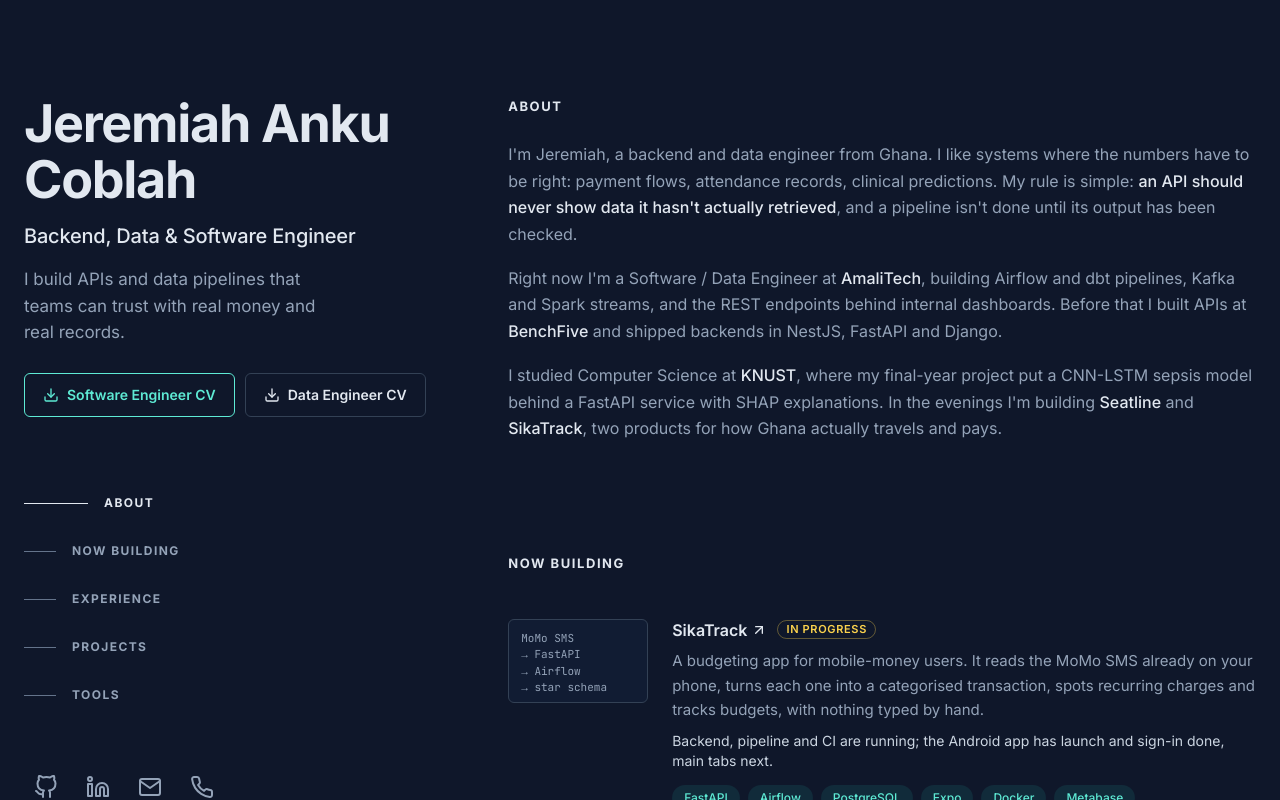
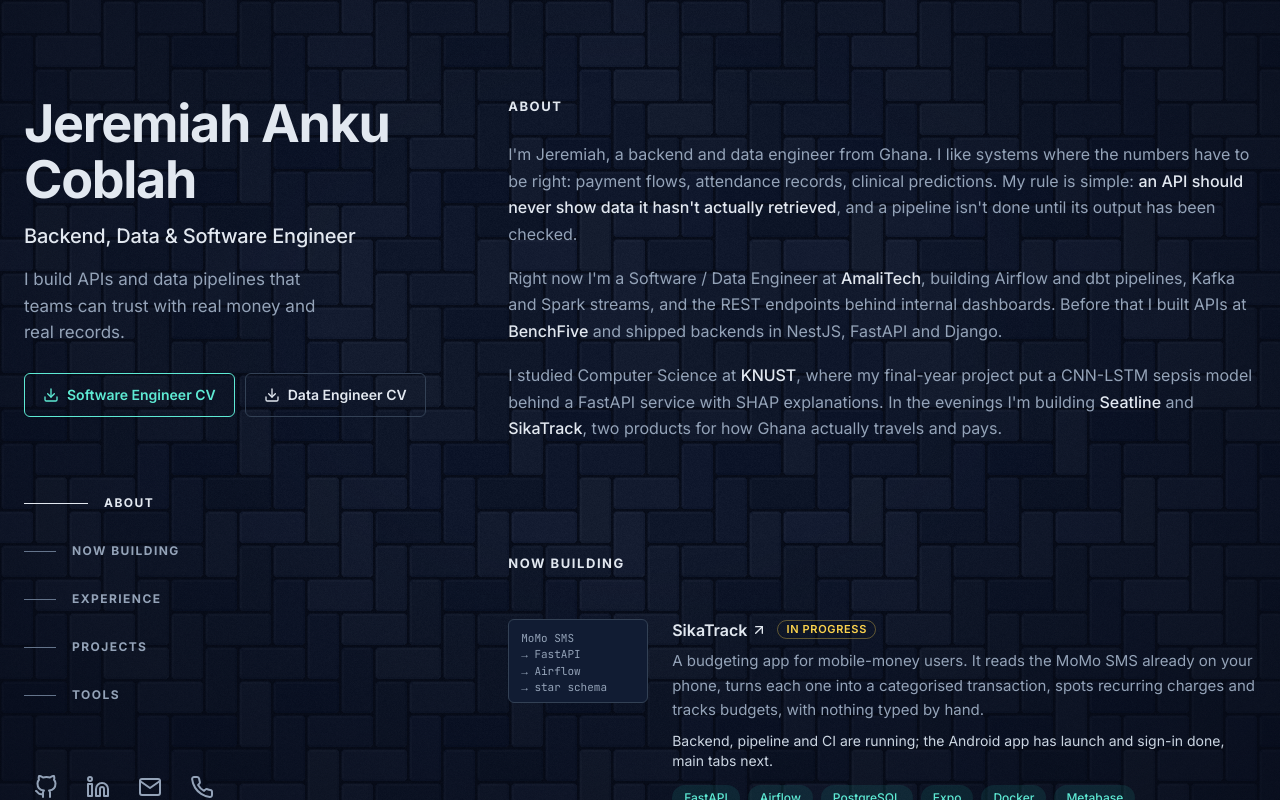
Before and after one commit to Jerry-Khobby/portfolio-site, a React (Create React App) app: page / in a window 1280 px wide. Shown: the top 800 px of the page. Built offline with nearby package versions, Linux system fonts and the light colour scheme.

Commit message:
Add herringbone paving background and edge vignette
Match the revised design: tiled paving texture behind every page,
a vignette that darkens towards the edges, and a slightly stronger
cursor spotlight.

```diff
--- a/src/components/organisms/CursorEffects.jsx
+++ b/src/components/organisms/CursorEffects.jsx
@@ -21,7 +21,7 @@
       frame = null;
       const { x, y, hover } = point;
       const size = hover ? RING_HOVER : RING;
-      glow.style.background = `radial-gradient(600px circle at ${x}px ${y}px, rgba(29, 78, 216, 0.16), transparent 80%)`;
+      glow.style.background = `radial-gradient(600px circle at ${x}px ${y}px, rgba(29, 78, 216, 0.2), transparent 80%)`;
       ring.style.width = `${size}px`;
       ring.style.height = `${size}px`;
       ring.style.background = hover ? "rgba(94, 234, 212, 0.12)" : "transparent";
--- a/src/components/templates/PageShell.jsx
+++ b/src/components/templates/PageShell.jsx
@@ -1,10 +1,15 @@
 import React from "react";
 import { CursorEffects } from "../organisms";
 
-// Full-height dark page with the pointer effects behind the content.
+// Full-height page on the herringbone paving, darkened towards the edges,
+// with the pointer effects behind the content.
 const PageShell = ({ children }) => (
-  <div className="relative min-h-screen bg-canvas text-body">
+  <div className="bg-paving relative min-h-screen bg-canvas text-body">
     <CursorEffects />
+    <div
+      aria-hidden="true"
+      className="pointer-events-none fixed inset-0 z-0 bg-[radial-gradient(ellipse_at_50%_40%,rgba(15,23,42,0)_35%,rgba(6,10,22,0.6)_100%)]"
+    />
     <div className="relative z-[1]">{children}</div>
   </div>
 );
--- a/src/index.css
+++ b/src/index.css
@@ -20,6 +20,15 @@
   }
 }
 
+@layer components {
+  /* 544px tile drawn at half size so it stays sharp on high-density screens */
+  .bg-paving {
+    background-image: url("./assets/paving-herringbone.png");
+    background-size: 272px 272px;
+    background-repeat: repeat;
+  }
+}
+
 @media (prefers-reduced-motion: reduce) {
   html {
     scroll-behavior: auto;
```
Also changed, not shown: src/assets/paving-herringbone.png (added).
